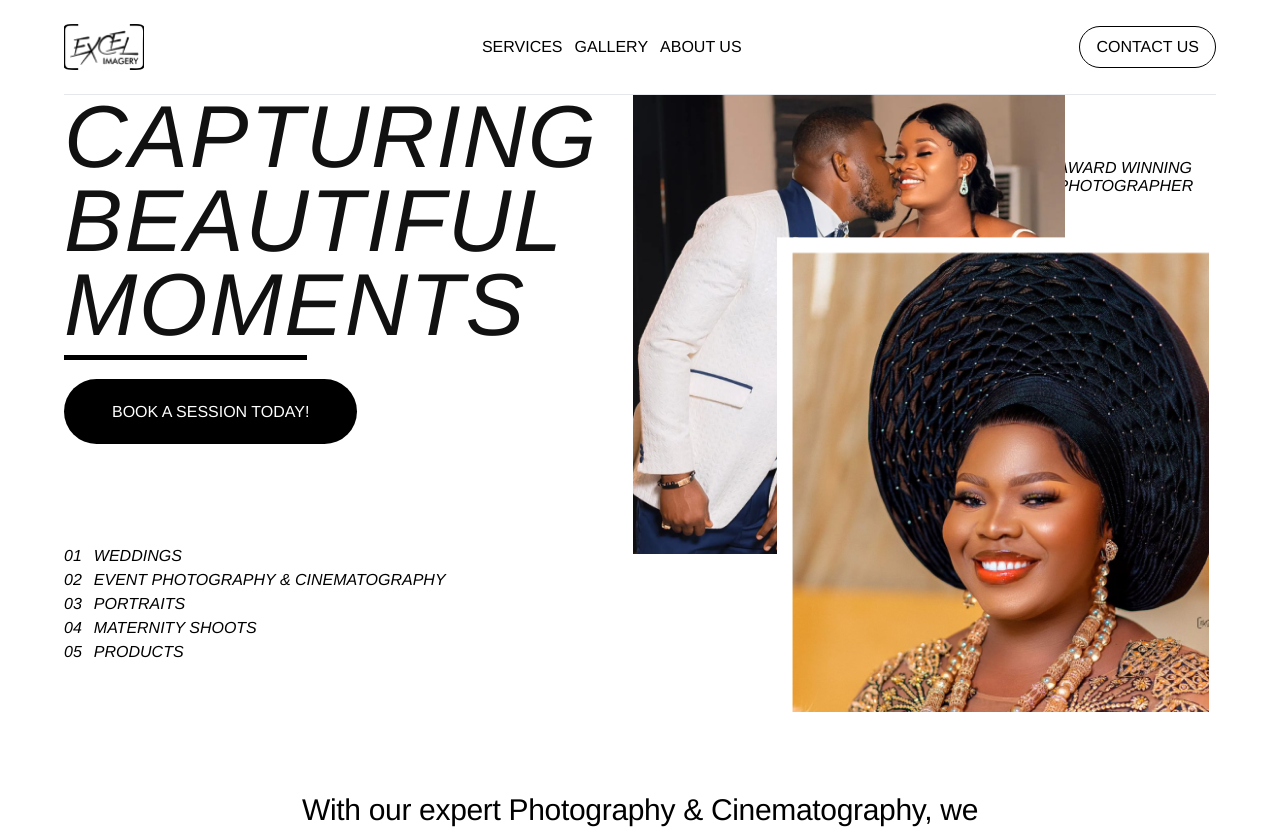
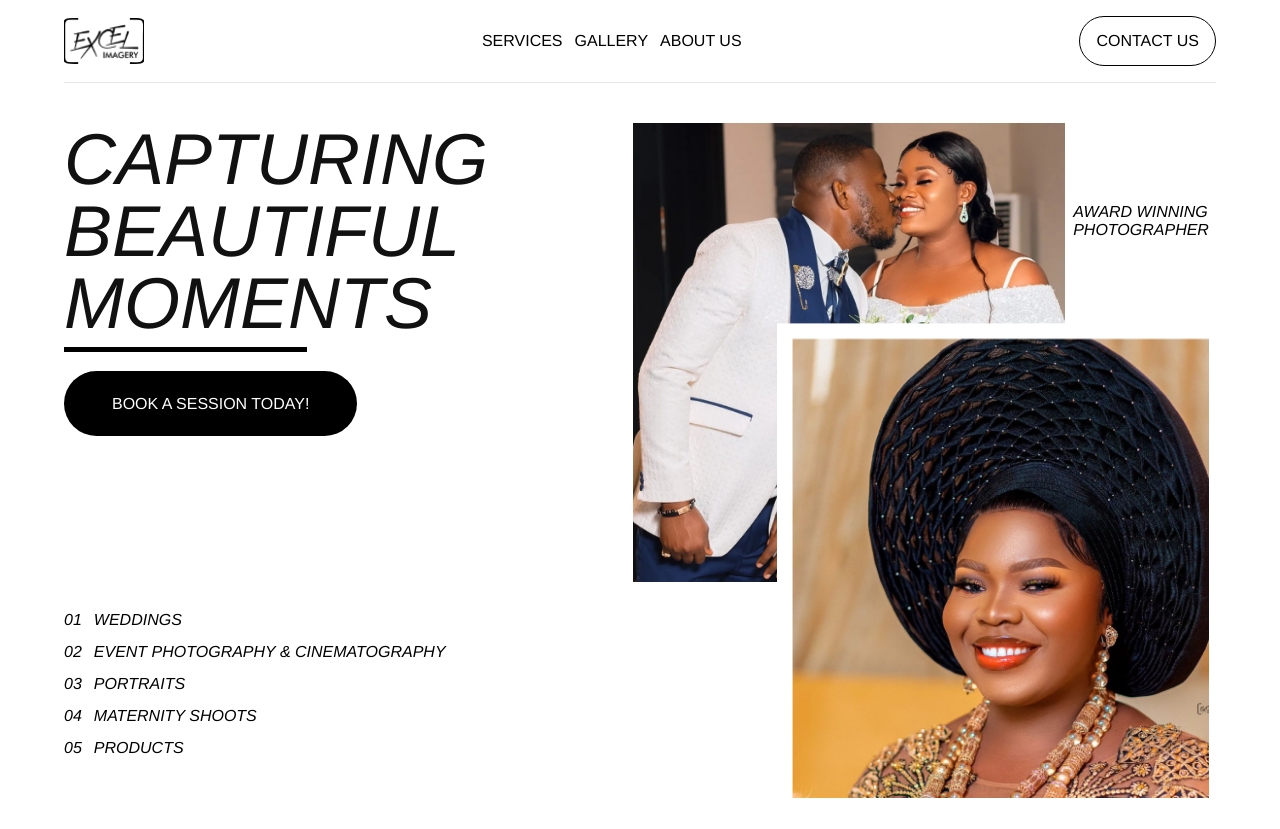
Before and after one commit to Goodnessmbakara/excel_frontend, a Next.js app: page / in a window 1280 px wide. Shown: the top 829 px of the page. Built offline with nearby package versions, Linux system fonts and the light colour scheme.

Commit message:
small laptop

```diff
--- a/components/header/Header.jsx
+++ b/components/header/Header.jsx
@@ -10,18 +10,18 @@ export default function Header() {
 
   return (
     <div className="relative">
-      <div className="w-[90%] mx-auto max-w-[1440px] border-b-[1px]  md:py-6 py-3 ">
+      <div className="w-[90%] mx-auto max-w-[1440px] border-b-[1px]  md:py-4 py-3 ">
         <div className="flex justify-between items-center uppercase">
           <Link href={"/"}>
             <Image src={"/images/logo.png"} alt="logo" width={80} height={44} />
           </Link>
-          <div className="flex gap-3 text-base font-medium leading-4">
+          <div className="flex gap-3 text-base font-medium">
             <Nav className="hidden md:flex" />
           </div>
           <div className="flex items-center gap-4">
             <Link
               href={"/contact"}
-              className="hidden md:inline-block border-[1px] border-black rounded-full px-4 py-3 text-base font-medium leading-4 uppercase"
+              className="hidden md:inline-block border-[1px] border-black rounded-full px-4 py-3 text-base font-medium uppercase"
             >
               Contact us
             </Link>
--- a/components/header/MobileNav.jsx
+++ b/components/header/MobileNav.jsx
@@ -12,7 +12,7 @@ export default function MobileNav({ className, isOpen, setIsOpen }) {
               setIsOpen(!isOpen);
             }}
           />
-          <div className="absolute top-full left-0 right-0 z-30 py-8 w-screen flex flex-col items-center gap-8 text-base font-medium uppercase shadow-sm">
+          <div className="absolute top-full left-0 right-0 z-30 py-8 w-screen flex flex-col items-center gap-8 bg-white text-base font-medium uppercase shadow-sm">
             <Link
               href={"/service"}
               onClick={() => {
--- a/components/header/Nav.jsx
+++ b/components/header/Nav.jsx
@@ -3,7 +3,7 @@ import Link from "next/link";
 export default function Nav({ className }) {
   return (
     <div
-      className={`flex gap-3 text-base font-medium leading-4 uppercase ${className}`}
+      className={`flex gap-3 justify-between text-base font-medium uppercase ${className}`}
     >
       <Link href={"/service"}>Services</Link>
       <Link href={"/gallery"}>GALLERY</Link>
--- a/components/home/Hero.jsx
+++ b/components/home/Hero.jsx
@@ -4,11 +4,11 @@ import HeroImage from "./HeroImage";
 
 export default function Hero() {
   return (
-    <div className="min-h-[calc(100vh-103px)] h-fit flex xl:flex-row flex-col gap-11 pb-32 w-[90%] max-w-[1440px] mx-auto">
-      <div className="flex flex-col justify-between gap-28 xl:w-[45%] w-full">
+    <div className="h-[calc(100vh-83px)] flex lg:flex-row flex-col gap-11 py-10 w-[90%] max-w-[1440px] mx-auto">
+      <div className="flex flex-col justify-between lg:w-[45%] w-full">
         <div>
-          <h1 className="text-[#111] font-normal italic text-[88px] uppercase tracking-[1.74px] leading-[84px]">
-            Capturing <span className="font-medium">Beautiful Moments</span>
+          <h1 className="text-[#111] font-normal italic text-7xl uppercase">
+            Capturing Beautiful Moments
           </h1>
           <div className="bg-black h-[5px] w-[243px] mb-10 mt-2"></div>
           <Link
@@ -18,7 +18,7 @@ export default function Hero() {
             BOOK A SESSION TODAY!
           </Link>
         </div>
-        <ul className="uppercase text-base italic">
+        <ul className="flex flex-col gap-2 uppercase text-base italic">
           <li>
             <span className="pr-3">01</span>Weddings
           </li>
@@ -36,7 +36,7 @@ export default function Hero() {
           </li>
         </ul>
       </div>
-      <HeroImage className={"hidden xl:block"} />
+      <HeroImage className={"lg:w-1/2"} />
     </div>
   );
 }
--- a/components/home/HeroImage.jsx
+++ b/components/home/HeroImage.jsx
@@ -2,16 +2,16 @@ import Image from "next/image";
 
 export default function HeroImage({ className }) {
   return (
-    <div className={`relative xl:w-1/2 mx-auto ${className}`}>
-      <div className="z-10 absolute xl:right-[25%] right-[50%]">
+    <div className={`relative h-screen mx-auto ${className}`}>
+      <div className="z-10 absolute right-[25%]">
         <Image
           src={"/images/hero-2.png"}
           alt="hero-img-2"
-          width={508}
-          height={540}
+          width={500}
+          height={500}
         />
       </div>
-      <p className="uppercase absolute right-0 top-[10%] rounded-full py-2 px-4 z-0 italic font-medium leading-[17.78px]">
+      <p className="uppercase absolute right-0 top-[10%] rounded-full pl-2 z-20 italic font-medium leading-[17.78px] w-[25%]">
         Award winning <br /> photographer
       </p>
       <div className="z-20 absolute top-[25%] left-[25%]">
@@ -19,8 +19,8 @@ export default function HeroImage({ className }) {
           <Image
             src={"/images/hero-1.png"}
             alt="hero-img-1"
-            width={519}
-            height={488}
+            width={500}
+            height={500}
           />
         </div>
       </div>
--- a/components/home/Home.jsx
+++ b/components/home/Home.jsx
@@ -8,10 +8,11 @@ export default function Home() {
   return (
     <div className="">
       <Hero />
+      {/*
       <Showcase />
       <AboutSection />
       <Collection />
-      <Videography />
+      <Videography /> */}
     </div>
   );
 }
```
